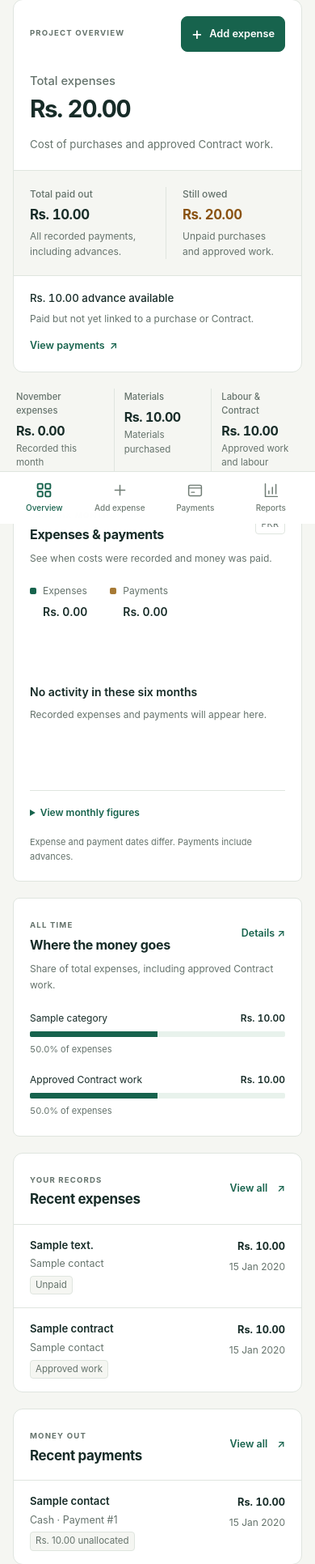
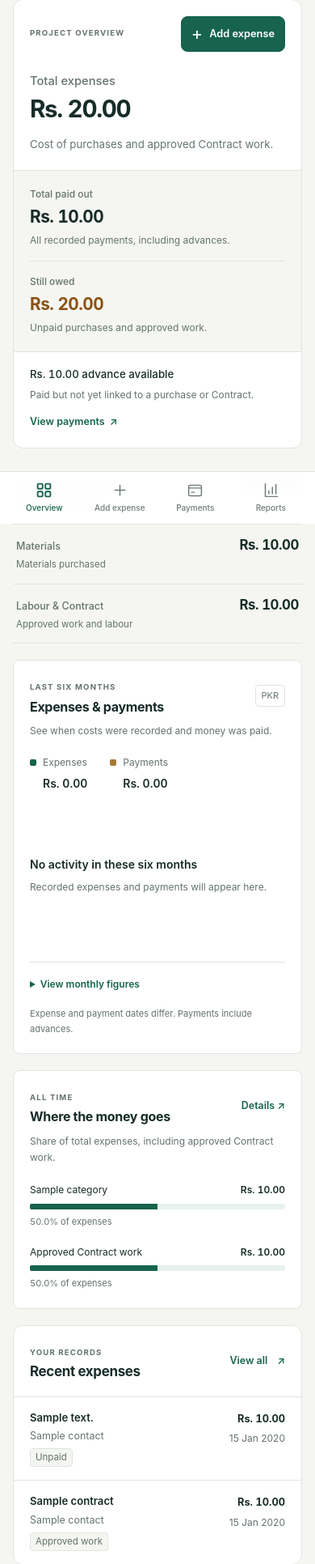
Before and after one commit to Qamarz74/pakistani-construction-expenses-and-contract-management-tool, a PHP site: page /index.php?page=dashboard in a window 390 px wide. Shown: the part 197-2129 px from the top of the page at 81% size. Run offline with PHP 8.4, Linux system fonts and the light colour scheme; the visitor is signed in with stand-in values (Sample User, id 1); tables that the repository leaves empty hold one stand-in row (values such as "Sample post").

Commit message:
fix: preserve currency precision and improve dashboard amount layout

```diff
--- a/app/bootstrap.php
+++ b/app/bootstrap.php
@@ -54,7 +54,8 @@ function e(mixed $v): string
 }
 function money(mixed $v): string
 {
-    return 'Rs. ' . number_format((float)$v, 2);
+    [$whole,$cents] = explode('.', rounded((string)($v ?? '0'), 2));
+    return 'Rs. ' . preg_replace('/\B(?=(\d{3})+(?!\d))/', ',', $whole) . '.' . $cents;
 }
 function redirect(string $url): never
 {
--- a/assets/dashboard.css
+++ b/assets/dashboard.css
@@ -117,3 +117,17 @@
 @media(max-width:1100px){.db-charts{grid-template-columns:minmax(0,1fr)}}
 @media(max-width:650px){.db-chart{padding:20px}.db-chart-heading h2{font-size:1rem}.db-chart-axis{font-size:20px}.db-chart-month{font-size:26px}.db-chart-legend strong{font-size:14px}.db-category-label{flex-wrap:wrap;gap:2px 12px}}
 @media(max-width:359px){.db-chart{padding:16px}.db-chart-heading{align-items:flex-start}.db-chart-description{margin-bottom:16px}}
+
+/* Keep exact currency values together, including on narrow screens. */
+.db-total,.db-balances dd,.db-cost-overview strong,.db-record-side strong,.db-chart-legend strong,.db-category-label strong{white-space:nowrap;overflow-wrap:normal;max-width:100%;overflow-x:auto}
+@media(max-width:650px){
+.db-balances{grid-template-columns:minmax(0,1fr);gap:16px}
+.db-balances>div{display:block;min-width:0}
+.db-balances>div+div{border-left:0;border-top:1px solid var(--border);padding:16px 0 0}
+.db-balances dd{text-align:left;font-size:1.3rem}
+.db-cost-overview{grid-template-columns:minmax(0,1fr);gap:0;padding:0}
+.db-cost-overview>div,.db-cost-overview>div+div{display:grid;grid-template-columns:minmax(0,1fr) minmax(0,1.4fr);gap:4px 12px;padding:14px 4px;border-left:0;border-bottom:1px solid var(--border);align-items:baseline}
+.db-cost-overview strong{text-align:right;font-size:1.05rem}
+.db-cost-overview span{margin:0;font-size:.78rem}
+.db-cost-overview small{grid-column:1/-1;margin:0}
+}
```
Also changed, not shown: tasks/todo.md (+5 -0 lines).
